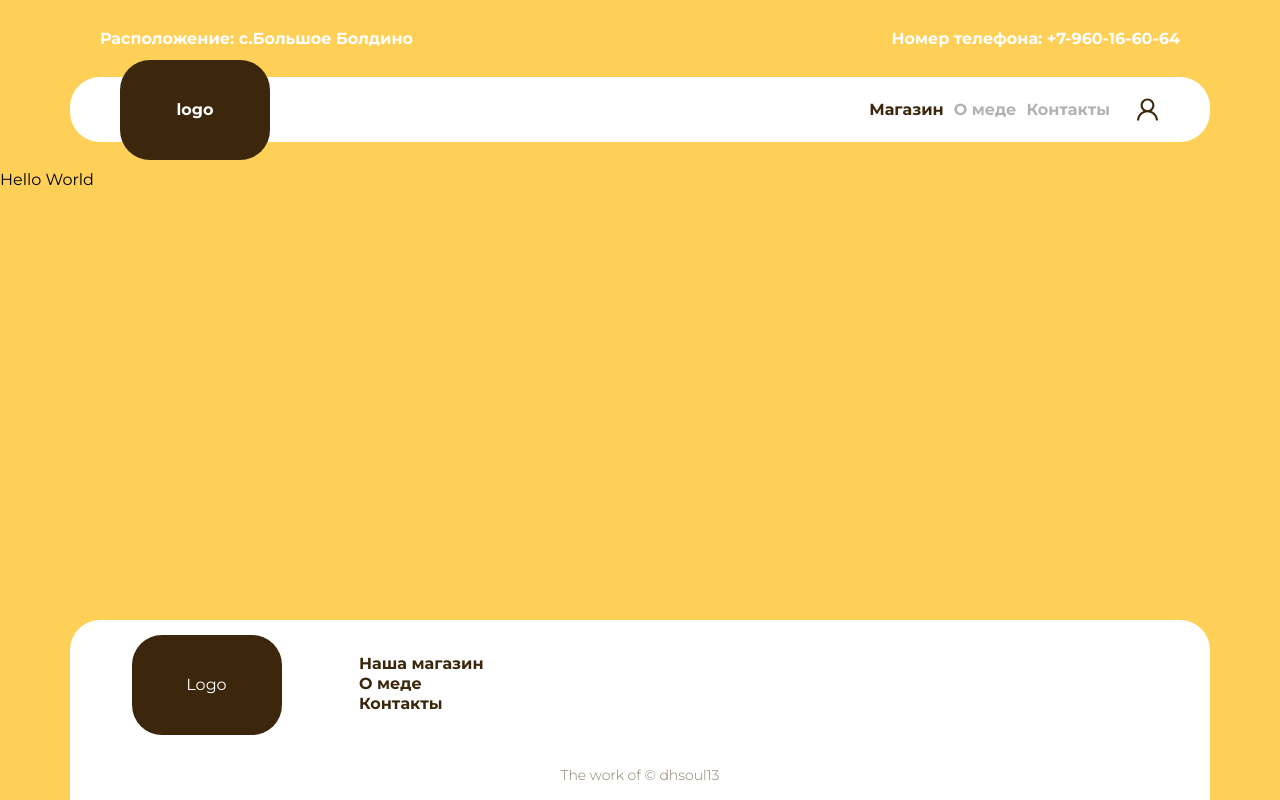
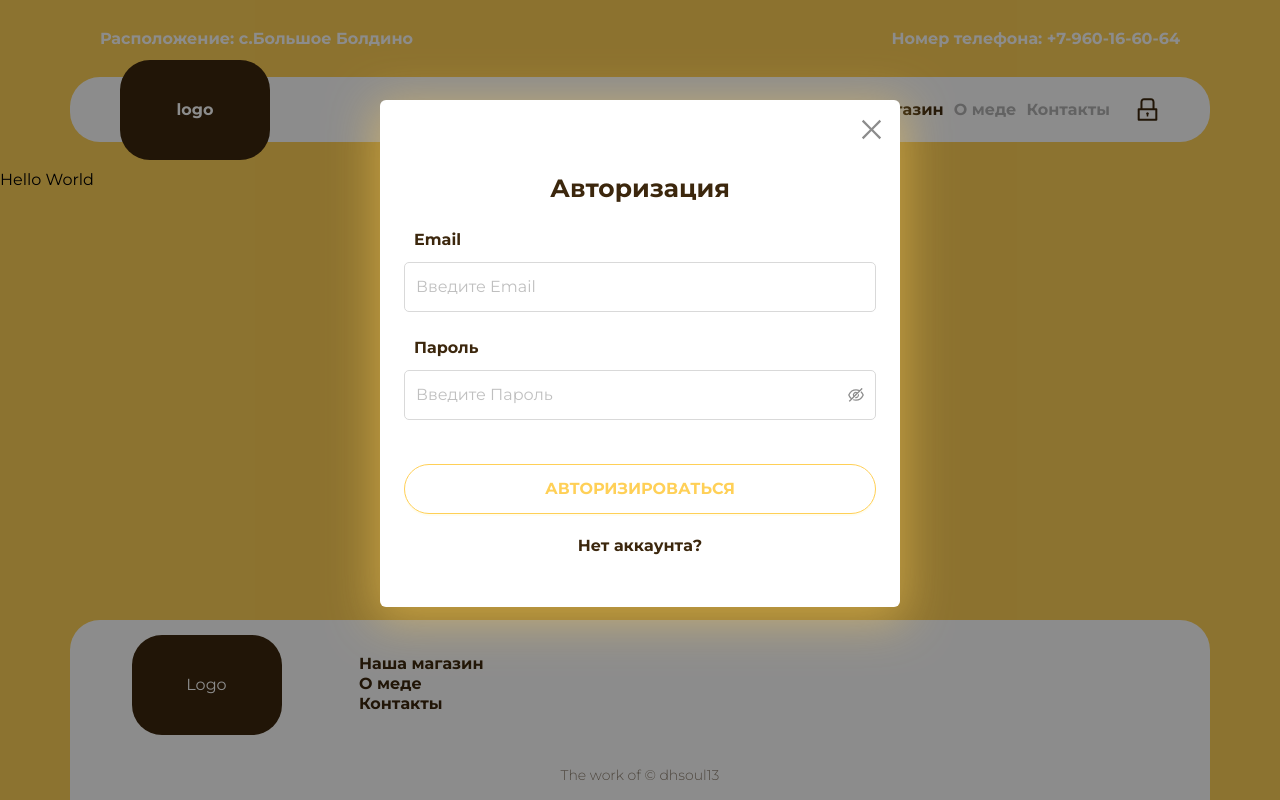
Before and after one commit to dhsoul13/honey_shop, a React (Create React App) app: page / in a window 1280 px wide. Both pictures are taken after a click on the button 1147 px from the left and 109 px from the top of the page. Built offline with nearby package versions, Linux system fonts and the light colour scheme.

Commit message:
feat: :bug: Доработан модалки авторизации и добавлен функционал открытия и закрытия

```diff
--- a/src/components/layout/MainLauout/index.tsx
+++ b/src/components/layout/MainLauout/index.tsx
@@ -1,10 +1,17 @@
 import { Outlet } from 'react-router-dom';
-import { Footer, Header } from 'src/components/ui';
+import { Footer, Header, ModalsAuthentically } from 'src/components/ui';
 
 import styles from './mainLayout.module.scss';
+import { useSelector } from 'react-redux';
+import { selectorModalStateActive } from 'src/store/selector';
 
 export const MainLayout: React.FC = () => {
+  const isActiveModal = useSelector(selectorModalStateActive);
+
+  console.log(isActiveModal);
   return (
+    <>
+      <ModalsAuthentically isActive={isActiveModal} />
       <div className={styles.layout}>
         <div
           style={{
@@ -19,5 +26,6 @@ export const MainLayout: React.FC = () => {
         </div>
         <Footer />
       </div>
+    </>
   );
 };
--- a/src/components/ui/header/index.tsx
+++ b/src/components/ui/header/index.tsx
@@ -3,19 +3,32 @@ import { headerLink } from './constant';
 import styles from './header.module.scss';
 import { MainButton } from '../buttons';
 import { LockOutlined, UserOutlined } from '@ant-design/icons';
+import { useDispatch } from 'react-redux';
+import { isShowModal } from 'src/store/slices/modal-slice';
 
-const RenderSvgWithoutAuth: React.FC<{ isAuth?: boolean }> = ({
-  isAuth = true,
-}) => {
+const RenderSvgWithoutAuth: React.FC<{
+  isAuth?: boolean;
+  action?: () => void;
+}> = ({ isAuth = false, action = () => {} }) => {
   if (isAuth) {
     return <UserOutlined className={styles.link_svg} />;
   } else {
-    return <LockOutlined className={styles.link_svg} />;
+    return (
+      <LockOutlined
+        className={styles.link_svg}
+        onClick={action}
+      />
+    );
   }
 };
 
 export const Header: React.FC = () => {
   const navigate = useNavigate();
+  const dispatch = useDispatch();
+
+  const onActiveModal = () => {
+    dispatch(isShowModal({ typeModal: 'AUTH' }));
+  };
 
   return (
     <header className={styles.header}>
@@ -43,7 +56,9 @@ export const Header: React.FC = () => {
                 cn={styles.header_authenticator}
                 type="link"
               >
-                <RenderSvgWithoutAuth />
+                <RenderSvgWithoutAuth
+                  action={true ? onActiveModal : () => {}}
+                />
               </MainButton>
             </div>
           </div>
--- a/src/components/ui/modals/constant.ts
+++ b/src/components/ui/modals/constant.ts
@@ -8,11 +8,11 @@ export const AuthProps: Array<IAuthProps> = [
     rules: [
       {
         type: 'email',
-        message: 'The input is not valid E-mail!',
+        message: '',
       },
       {
         required: true,
-        message: 'Please input your E-mail!',
+        message: '',
       },
     ],
   },
@@ -23,7 +23,7 @@ export const AuthProps: Array<IAuthProps> = [
     rules: [
       {
         required: true,
-        message: 'Please input your E-mail!',
+        message: '',
       },
     ],
   },
--- a/src/components/ui/modals/index.tsx
+++ b/src/components/ui/modals/index.tsx
@@ -7,7 +7,16 @@ import { UseCount } from 'src/utils/hooks/useCount';
 import { EyeOutlined, MinusOutlined, PlusOutlined } from '@ant-design/icons';
 import { AuthProps, RegProps } from './constant';
 import { DefaultInput } from '../input';
-import { IModalCard, IModalFormAuthValues, IModalFormRegValues } from './types';
+import {
+  IContentFromType,
+  IModalCard,
+  IModalFormAuthValues,
+  IModalFormRegValues,
+  IModalsAuthentically,
+} from './types';
+import { useDispatch, useSelector } from 'react-redux';
+import { selectorModalState } from 'src/store/selector';
+import { isCloseModal, isShowModal } from 'src/store/slices/modal-slice';
 
 const TextForButtonFromStatus: React.FC<{ status: TStatusUseCount }> = ({
   status,
@@ -19,6 +28,7 @@ const TextForButtonFromStatus: React.FC<{ status: TStatusUseCount }> = ({
   }
 };
 
+///MODAL CARD
 export const ModalCard: React.FC<IModalCard> = ({
   content,
   onChangeActiveOnClick = () => {},
@@ -27,8 +37,6 @@ export const ModalCard: React.FC<IModalCard> = ({
   const [count, addFunc, delFunc, status] = UseCount({
     availableCount: content.count,
   });
-
-  console.log(content);
 
   return (
     <Modal
@@ -96,24 +104,14 @@ export const ModalCard: React.FC<IModalCard> = ({
   );
 };
 
-///Authentically
-
-const ModalsAuthenticallyTitleRender: React.FC<{ type?: 'auth' | 'reg' }> = ({
-  type = 'auth',
-}) => {
-  if (type === 'auth') {
-    return <>Авторизация</>;
-  } else {
-    return <>Регистрация</>;
-  }
-};
+///MODAL Authentically
 
 const AuthContent: React.FC = () => {
   const { Item } = Form;
   return (
     <>
       {AuthProps.map((prob) => (
-        <>
+        <div key={prob.name}>
           <h2 className={styles.title_input}>{prob.visibleText}</h2>
           <Item
             key={prob.name}
@@ -125,17 +123,14 @@ const AuthContent: React.FC = () => {
               placeholder={`Введите ${prob.visibleText}`}
             />
           </Item>
-        </>
+        </div>
       ))}
     </>
   );
 };
 
-const RegContent: React.FC<{
-  form: FormInstance<IModalFormAuthValues | IModalFormRegValues>;
-}> = ({ form }) => {
+const RegContent: React.FC = () => {
   const { Item } = Form;
-
   return (
     <>
       {RegProps.map((prob) => (
@@ -157,20 +152,55 @@ const RegContent: React.FC<{
   );
 };
 
-export const ModalsAuthentically: React.FC = () => {
+const FormContentFromType: React.FC<IContentFromType> = ({
+  type,
+  withAuthorization,
+  withoutAuthorization,
+}) => {
+  if (type === 'AUTH') {
+    return <>{withAuthorization}</>;
+  } else {
+    return <>{withoutAuthorization}</>;
+  }
+};
+
+export const ModalsAuthentically: React.FC<IModalsAuthentically> = ({
+  isActive: open,
+}) => {
   const [form] = Form.useForm<IModalFormAuthValues | IModalFormRegValues>();
+
+  const { typeModal } = useSelector(selectorModalState);
+  const dispatch = useDispatch();
 
   const onFinish = (values: IModalFormAuthValues | IModalFormRegValues) => {
     console.log(form.getFieldError('username'));
   };
+
+  const onChangeModalFromType = () => {
+    if (typeModal === 'AUTH') {
+      dispatch(isShowModal({ typeModal: 'REG', isActive: true }));
+    } else {
+      dispatch(isShowModal({ typeModal: 'AUTH', isActive: true }));
+    }
+  };
+
+  const onCancel = () => {
+    dispatch(isCloseModal());
+  };
+
   return (
     <Modal
       className={clsx(styles.modal, styles.modal_authentically)}
-      open={true}
+      open={open}
       footer={false}
+      onCancel={onCancel}
     >
       <h2 className={clsx(styles.title, styles.title_authentically)}>
-        <ModalsAuthenticallyTitleRender />
+        <FormContentFromType
+          type={typeModal}
+          withAuthorization="Авторизация"
+          withoutAuthorization="Зарегистрироваться"
+        />
       </h2>
       <Form<IModalFormAuthValues | IModalFormRegValues>
         name="basic"
@@ -181,16 +211,35 @@ export const ModalsAuthentically: React.FC = () => {
         validateTrigger="click"
         autoComplete="off"
       >
-        {/* <AuthContent /> */}
-        <RegContent form={form} />
+        <FormContentFromType
+          type={typeModal}
+          withAuthorization={<AuthContent />}
+          withoutAuthorization={<RegContent />}
+        />
         <MainButton
           cn={styles.btn_form}
           type="primary"
           htmlType="submit"
         >
-          Авторизация
+          <FormContentFromType
+            type={typeModal}
+            withAuthorization="Авторизироваться"
+            withoutAuthorization="Зарегистрироваться"
+          />
         </MainButton>
       </Form>
+
+      <MainButton
+        cn={styles.btn_change}
+        type="link"
+        onClick={onChangeModalFromType}
+      >
+        <FormContentFromType
+          type={typeModal}
+          withAuthorization="Нет аккаунта?"
+          withoutAuthorization="Есть аккаунт"
+        />
+      </MainButton>
     </Modal>
   );
 };
--- a/src/components/ui/modals/modals.module.scss
+++ b/src/components/ui/modals/modals.module.scss
@@ -118,9 +118,15 @@
     margin-left: 10px;
   }
   .form {
-    margin-bottom: 30px;
+    margin-bottom: 20px;
     .btn_form {
       margin-top: 20px;
     }
   }
+
+  .btn_change {
+    width: 100%;
+    margin: 0 auto;
+    margin-bottom: 20px;
+  }
 }
--- a/src/interface/redux.interface.ts
+++ b/src/interface/redux.interface.ts
@@ -2,5 +2,5 @@ type TTypeSliceModal = 'AUTH' | 'REG';
 
 interface IInitialStateSliceModal {
   isActive?: boolean;
-  typeModal: TTypeSliceModal;
+  typeModal?: TTypeSliceModal;
 }
--- a/src/router/router.tsx
+++ b/src/router/router.tsx
@@ -121,7 +121,7 @@ export const router = createBrowserRouter([
         path: devroutes.ModalsAuthentically.path,
         element: (
           <>
-            <ModalsAuthentically />
+            <ModalsAuthentically isActive={true} />
           </>
         ),
       },
--- a/src/store/selector/index.ts
+++ b/src/store/selector/index.ts
@@ -1,5 +1,16 @@
+import { createSelector } from '@reduxjs/toolkit';
 import { RootState } from '..';
 
-export const selectorModal = (state: RootState) => {
-  return state.modal;
-};
+// const selectSelf = (state: State) => state
+
+const selectorModal = (state: RootState) => state;
+
+export const selectorModalState = createSelector(
+  selectorModal,
+  (state) => state.modal
+);
+
+export const selectorModalStateActive = createSelector(
+  selectorModal,
+  (state): boolean => !!state.modal.isActive
+);
--- a/src/store/slices/modal-slice.ts
+++ b/src/store/slices/modal-slice.ts
@@ -11,10 +11,12 @@ export const modalSlice = createSlice({
   reducers: {
     isShowModal: (
       state: IInitialStateSliceModal,
-      { payload }: PayloadAction<IInitialStateSliceModal>
+      {
+        payload: { typeModal = 'AUTH' },
+      }: PayloadAction<IInitialStateSliceModal>
     ) => {
       state.isActive = true;
-      state.typeModal = payload.typeModal;
+      state.typeModal = typeModal;
     },
     isCloseModal: (state: IInitialStateSliceModal) => {
       state.isActive = false;
@@ -23,6 +25,6 @@ export const modalSlice = createSlice({
   },
 });
 
-export const { isShowModal } = modalSlice.actions;
+export const { isShowModal, isCloseModal } = modalSlice.actions;
 
 export default modalSlice.reducer;
```
Also changed, not shown: src/components/ui/modals/types.ts (+12 -0 lines). Lines whose indentation alone changed are shown as unchanged.
